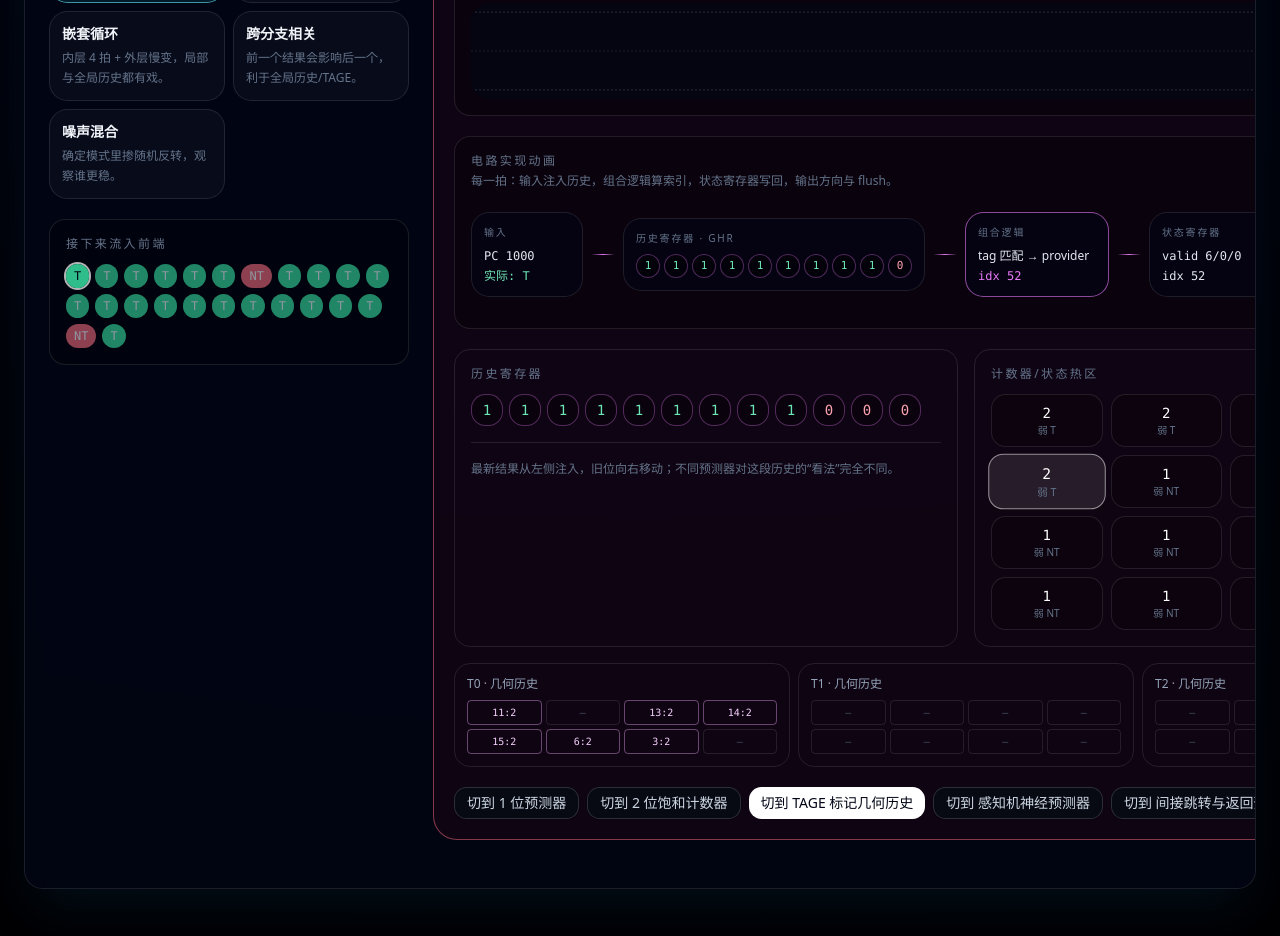
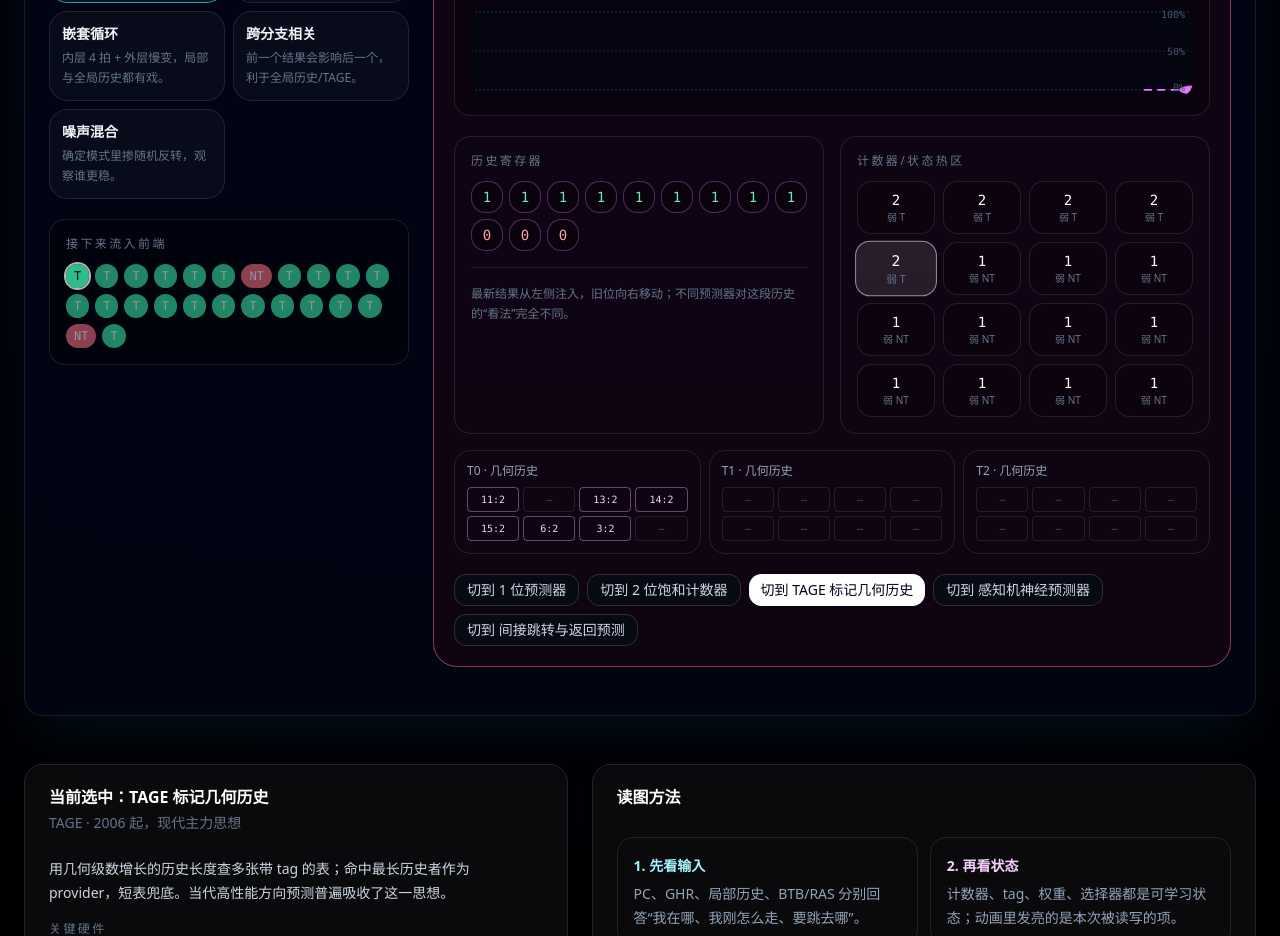
Before and after one commit to baiwangweihuang/cpu_branch_prediction, a React (Vite) app: page /#/ in a window 1280 px wide. Shown: the part 2720-3656 px from the top of the page. Built offline with nearby package versions, Linux system fonts and the light colour scheme.

Commit message:
Revert "add live circuit animation panel"
This reverts commit d23371994fd38a188747bfef2910e6232a1754d8.

```diff
--- a/src/components/CircuitPanel.tsx
+++ /dev/null
@@ -1,162 +0,0 @@
-import type { ReactNode } from 'react'
-import { UI, type Lang } from '@/data/i18n-content'
-import type { PredictorId } from '@/data/predictors'
-import type { SimState } from '@/lib/simulator'
-
-const bitText = (b: number) => (b === 1 ? 'T' : 'NT')
-
-function CircuitNode({
-  label,
-  children,
-  accent,
-  active = false,
-  className = '',
-}: {
-  label: string
-  children: ReactNode
-  accent: string
-  active?: boolean
-  className?: string
-}) {
-  return (
-    <div className={`circuit-node ${className}`} style={{ borderColor: active ? `${accent}99` : undefined }}>
-      <p className="mb-2 text-[10px] uppercase tracking-[0.18em] text-slate-500">{label}</p>
-      <div className="space-y-1">{children}</div>
-    </div>
-  )
-}
-
-function Wire({ accent }: { accent: string }) {
-  return <div className="circuit-wire" style={{ background: `linear-gradient(90deg, transparent, ${accent}, transparent)` }} />
-}
-
-export default function CircuitPanel({ selected, sim, accent, lang }: { selected: PredictorId; sim: SimState; accent: string; lang: Lang }) {
-  const t = UI[lang]
-  const isEn = lang === 'en'
-  const lastPc = sim.total === 0 ? sim.step % 16 : (sim.step - 1) % 16
-  const outcome = sim.history[0] ?? 0
-  const counter = sim.counters[sim.lastIndex] ?? 0
-  const localHistory = sim.localHistories[lastPc] & 0xf
-  const chooser = sim.chooser[lastPc] ?? 0
-  const outputColor = sim.lastCorrect === null ? accent : sim.lastCorrect ? '#34d399' : '#fb7185'
-
-  const historyLabel = selected === 'local'
-    ? (isEn ? 'local BHR' : '局部 BHR')
-    : selected === 'perceptron'
-      ? (isEn ? 'feature history' : '特征历史')
-      : 'GHR'
-
-  const logicLabel = (() => {
-    switch (selected) {
-      case 'one-bit': return isEn ? 'PC → 1-bit table' : 'PC → 1 位表'
-      case 'two-bit': return isEn ? 'PC → counter FSM' : 'PC → 计数器 FSM'
-      case 'bimodal': return isEn ? 'PC low bits → PHT' : 'PC 低位 → PHT'
-      case 'local': return 'PC + BHR → PHT'
-      case 'global': return 'GHR → PHT'
-      case 'gshare': return 'PC XOR GHR'
-      case 'tournament': return isEn ? 'local/global → chooser' : 'Local/Global → 选择器'
-      case 'tage': return isEn ? 'tag match → provider' : 'tag 匹配 → provider'
-      case 'perceptron': return isEn ? 'Σ wi·xi → sign' : 'Σ wi·xi → 符号'
-      case 'indirect': return isEn ? 'BTB/RAS → target' : 'BTB/RAS → 目标'
-    }
-  })()
-
-  const stateLines = (() => {
-    switch (selected) {
-      case 'one-bit':
-        return [`bit[${sim.lastIndex}] = ${counter >= 2 ? 1 : 0}`, `${t.circuitUpdate}: ${bitText(outcome)}`]
-      case 'two-bit':
-      case 'bimodal':
-      case 'global':
-      case 'gshare':
-        return [`ctr[${sim.lastIndex}] = ${counter}/3`, `${t.circuitUpdate}: ${outcome === 1 ? '+1' : '-1'}`]
-      case 'local':
-        return [`BHR[${lastPc}] = ${localHistory.toString(2).padStart(4, '0')}`, `ctr[${sim.lastIndex}] = ${counter}/3`]
-      case 'tournament':
-        return [`chooser[${lastPc}] = ${chooser}/3`, `ctr[${sim.lastIndex}] = ${counter}/3`]
-      case 'tage':
-        return [`valid ${sim.tage.map((table) => table.filter((e) => e.tag >= 0).length).join('/')}`, `idx ${sim.lastIndex}`]
-      case 'perceptron':
-        return [sim.weights.slice(0, 5).map((w, i) => `w${i}=${w}`).join(' '), `idx ${sim.lastIndex}`]
-      case 'indirect':
-        return [`BTB ${sim.btb[0]?.target ?? '—'}`, `RAS ${sim.ras[0] ?? '—'}`]
-    }
-  })()
-
-  return (
-    <div className="mb-5 rounded-2xl border border-white/10 bg-black/30 p-4">
-      <div className="mb-3 flex flex-wrap items-center justify-between gap-3">
-        <div>
-          <p className="text-xs uppercase tracking-[0.2em] text-slate-500">{t.circuit}</p>
-          <p className="mt-1 text-xs text-slate-500">{t.circuitNote}</p>
-        </div>
-        <p className="font-mono text-xs text-slate-500">clk #{sim.step}</p>
-      </div>
-
-      <div className="flex min-w-0 items-center gap-2 overflow-x-auto pb-1">
-        <CircuitNode label={t.circuitInput} accent={accent} className="min-w-28">
-          <div key={`pc-${sim.step}`} className="circuit-value font-mono text-xs text-slate-200">
-            PC {lastPc.toString(2).padStart(4, '0')}
-          </div>
-          <div key={`outcome-${sim.step}`} className="circuit-value font-mono text-xs" style={{ color: outcome === 1 ? '#6ee7b7' : '#fda4af' }}>
-            {t.circuitOutcome}: {sim.total === 0 ? '—' : bitText(outcome)}
-          </div>
-        </CircuitNode>
-
-        <Wire accent={accent} />
-
-        <CircuitNode label={`${t.circuitHistory} · ${historyLabel}`} accent={accent} className="min-w-64">
-          <div className="flex gap-1">
-            {sim.history.slice(0, 10).map((b, i) => (
-              <span
-                key={`${i}-${b}`}
-                className={`circuit-bit ${i === 0 && sim.total > 0 ? 'history-new' : ''}`}
-                style={{ borderColor: `${accent}55`, color: b === 1 ? '#6ee7b7' : '#fda4af' }}
-              >
-                {b}
-              </span>
-            ))}
-          </div>
-        </CircuitNode>
-
-        <Wire accent={accent} />
-
-        <CircuitNode label={t.circuitLogic} accent={accent} active className="min-w-36">
-          <div className="text-xs text-slate-200">{logicLabel}</div>
-          <div key={`idx-${sim.step}`} className="circuit-value font-mono text-xs" style={{ color: accent }}>
-            idx {sim.lastIndex}
-          </div>
-        </CircuitNode>
-
-        <Wire accent={accent} />
-
-        <CircuitNode label={t.circuitState} accent={accent} className="min-w-40">
-          {stateLines.map((line, i) => (
-            <div key={`${sim.step}-${i}`} className="circuit-value font-mono text-xs text-slate-200">
-              {line}
-            </div>
-          ))}
-        </CircuitNode>
-
-        <Wire accent={accent} />
-
-        <div
-          className="circuit-node min-w-28"
-          style={{
-            borderColor: `${outputColor}aa`,
-            boxShadow: sim.lastCorrect === false ? '0 0 24px rgba(251,113,133,0.18)' : undefined,
-          }}
-        >
-          <p className="mb-2 text-[10px] uppercase tracking-[0.18em] text-slate-500">{t.circuitOutput}</p>
-          <div key={`pred-${sim.step}`} className="circuit-value font-mono text-lg" style={{ color: outputColor }}>
-            {sim.total === 0 ? '—' : bitText(sim.lastPrediction)}
-          </div>
-          <div className="font-mono text-[10px] text-slate-500">flush {sim.flush}</div>
-          <div className="text-[10px]" style={{ color: outputColor }}>
-            {sim.lastCorrect === null ? '—' : sim.lastCorrect ? t.hit : t.miss}
-          </div>
-        </div>
-      </div>
-    </div>
-  )
-}
--- a/src/components/SimulatorStage.tsx
+++ b/src/components/SimulatorStage.tsx
@@ -6,7 +6,6 @@ import { Card, CardContent, CardHeader, CardTitle } from '@/components/ui/card'
 import { Progress } from '@/components/ui/progress'
 import { Separator } from '@/components/ui/separator'
 import { Slider } from '@/components/ui/slider'
-import CircuitPanel from '@/components/CircuitPanel'
 import { PATTERN_EN, PREDICTOR_EN, UI, type Lang } from '@/data/i18n-content'
 import { PATTERNS, predictorById, type PatternId, type PredictorId } from '@/data/predictors'
 import { accuracy, counterLabel, createSimState, stepPredictor, type SimState } from '@/lib/simulator'
@@ -242,8 +241,6 @@ export default function SimulatorStage({ selected, onSelect, lang }: { selected:
             </div>
           </div>
 
-          <CircuitPanel selected={selected} sim={sim} accent={meta.accent} lang={lang} />
-
           <div className="grid gap-4 md:grid-cols-2">
             <div className="rounded-2xl border border-white/10 p-4">
               <p className="mb-3 text-xs uppercase tracking-[0.2em] text-slate-500">{t.history}</p>
--- a/src/data/i18n-content.ts
+++ b/src/data/i18n-content.ts
@@ -37,15 +37,6 @@ export const UI = {
     accCurve: '准确率曲线',
     lastWindow: '最近 120 个分支',
     currentAcc: '当前',
-    circuit: '电路实现动画',
-    circuitNote: '每一拍：输入注入历史，组合逻辑算索引，状态寄存器写回，输出方向与 flush。',
-    circuitInput: '输入',
-    circuitOutcome: '实际',
-    circuitHistory: '历史寄存器',
-    circuitLogic: '组合逻辑',
-    circuitState: '状态寄存器',
-    circuitUpdate: '写回',
-    circuitOutput: '输出',
     pause: '暂停',
     play: '播放',
     oneStep: '单步',
@@ -101,15 +92,6 @@ export const UI = {
     accCurve: 'Accuracy curve',
     lastWindow: 'last 120 branches',
     currentAcc: 'current',
-    circuit: 'Circuit implementation',
-    circuitNote: 'Each tick: outcomes enter history, logic forms the index, state registers write back, and direction/flush leave the block.',
-    circuitInput: 'Input',
-    circuitOutcome: 'actual',
-    circuitHistory: 'History register',
-    circuitLogic: 'Combinational logic',
-    circuitState: 'State registers',
-    circuitUpdate: 'writeback',
-    circuitOutput: 'Output',
     pause: 'Pause',
     play: 'Play',
     oneStep: 'Step',
--- a/src/index.css
+++ b/src/index.css
@@ -316,27 +316,3 @@
 @keyframes acc-draw {
   to { stroke-dashoffset: 0; }
 }
-
-@layer components {
-  .circuit-node {
-    @apply min-w-28 rounded-xl border border-white/10 bg-slate-950/60 p-3;
-  }
-
-  .circuit-wire {
-    @apply h-px min-w-6 flex-1;
-    animation: wire-flow 1.4s linear infinite;
-  }
-
-  .circuit-bit {
-    @apply flex h-6 w-6 items-center justify-center rounded-md border bg-black/40 font-mono text-[11px];
-  }
-
-  .circuit-value {
-    animation: circuit-pop 520ms ease-out;
-  }
-}
-
-@keyframes circuit-pop {
-  from { transform: translateY(4px) scale(0.96); opacity: 0.35; }
-  to { transform: translateY(0) scale(1); opacity: 1; }
-}
```
